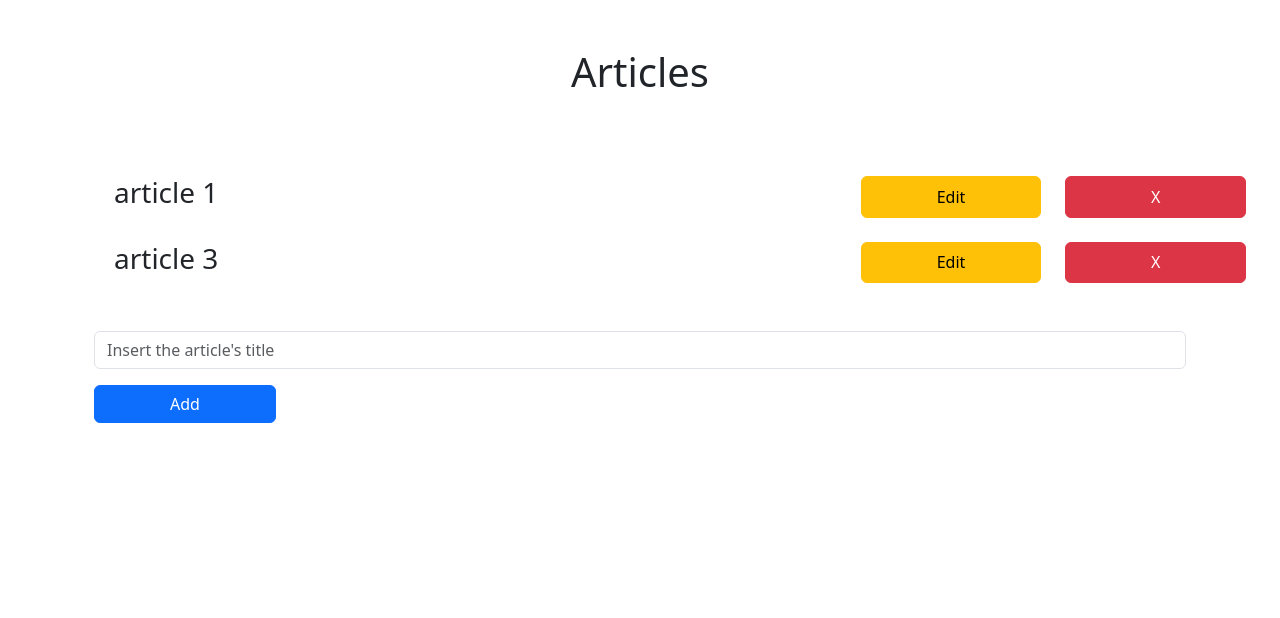
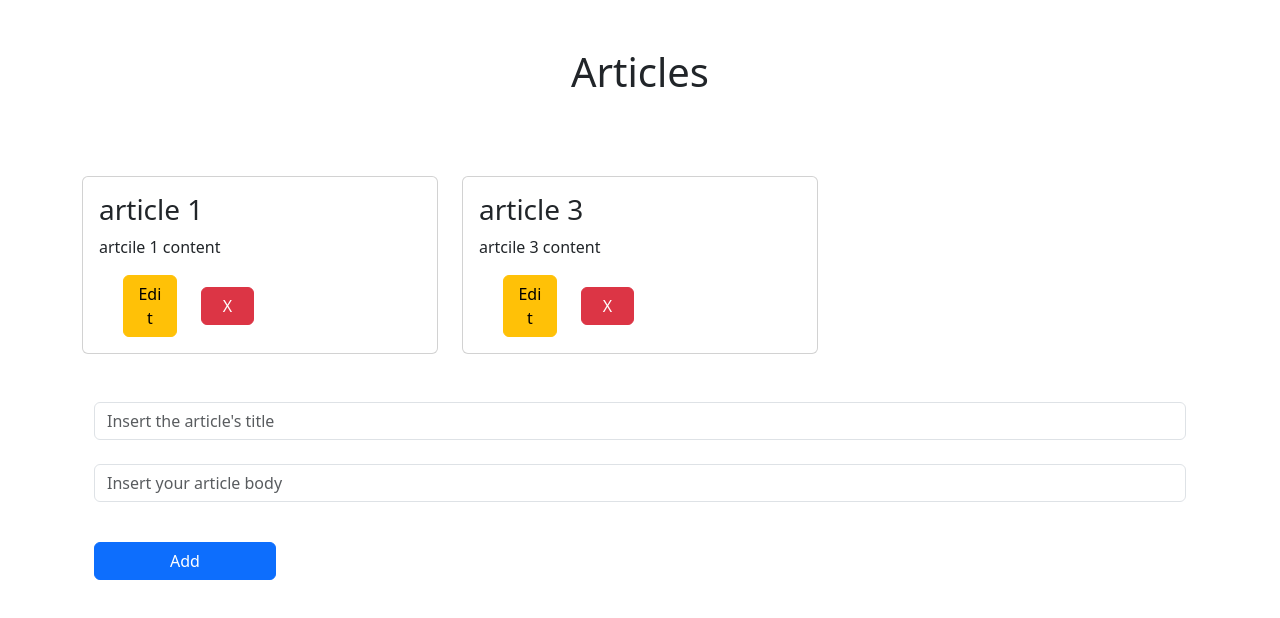
Before and after one commit to leonardopalluzzi/react-form, a React (Vite) app: page / in a window 1280 px wide. Shown: the top 618 px of the page. Built offline with nearby package versions, Linux system fonts and the light colour scheme.

Commit message:
Add content input to Articles and update layout to card display

```diff
--- a/src/components/Articles.jsx
+++ b/src/components/Articles.jsx
@@ -7,6 +7,7 @@ import UpdateOverlay from './UpdateOveraly'
 
 export default function Articles({ data }) {
     const [newArticle, setNewArticle] = useState('')
+    const [newContent, setNewContent] = useState('')
     const [articlesList, setNewList] = useState(data)
     const [display, setDisplay] = useState('d-none')
     const [itemId, setItemId] = useState('')
@@ -26,17 +27,19 @@ export default function Articles({ data }) {
         return id + 1;
     }
 
-    function handleSubmit(e, newArticle) {
+    function handleSubmit(e, newArticle, newContent) {
         e.preventDefault()
         console.log('submit');
 
 
         setNewList([...articlesList, {
             id: idCalc(nextId),
-            title: newArticle
+            title: newArticle,
+            content: newContent
         }])
 
         setNewArticle('')
+        setNewContent('')
     }
 
     function handleDelete(id) {
@@ -85,8 +88,11 @@ export default function Articles({ data }) {
         <>
             <UpdateOverlay display={display} setDisplay={setDisplay} handleUpdate={handleUpdate} newArticle={newArticle} setNewArticle={setNewArticle} />
             <div className="container">
-                <List articlesList={articlesList} handleEdit={handleEdit} handleDelete={handleDelete} />
-                <Input newArticle={newArticle} setNewArticle={setNewArticle} handleSubmit={handleSubmit} />
+                <div className="row">
+                    <List articlesList={articlesList} handleEdit={handleEdit} handleDelete={handleDelete} />
+                </div>
+
+                <Input setNewContent={setNewContent} newContent={newContent} newArticle={newArticle} setNewArticle={setNewArticle} handleSubmit={handleSubmit} />
             </div>
         </>
 
--- a/src/components/Input.jsx
+++ b/src/components/Input.jsx
@@ -1,12 +1,20 @@
-export default function Input({ newArticle, setNewArticle, handleSubmit }) {
+export default function Input({ newArticle, setNewArticle, handleSubmit, setNewContent, newContent }) {
     return (
         <div className="container">
-            <form className='insert_form d-flex flex-column my-5' onSubmit={e => handleSubmit(e, newArticle)} action="">
+            <form className='insert_form d-flex flex-column my-5' onSubmit={e => handleSubmit(e, newArticle, newContent)} action="">
                 <input
                     className="col-8 form-control"
                     onChange={(e) => setNewArticle(e.target.value)}
-                    value={newArticle} type="text"
+                    value={newArticle}
+                    type="text"
                     placeholder="Insert the article's title" />
+                <input
+                    onChange={(e) => setNewContent(e.target.value)}
+                    value={newContent}
+                    className="my-4 form-control"
+                    name=""
+                    id=""
+                    placeholder="Insert your article body"></input>
                 <button type="submit" className="col-2 btn btn-primary my-3">Add</button>
             </form>
         </div>
--- a/src/components/List.jsx
+++ b/src/components/List.jsx
@@ -3,15 +3,21 @@ export default function List({ articlesList, handleEdit, handleDelete }) {
         <>
             {
                 articlesList.map(item => (
-                    <div key={item.id} className="article my-4">
-                        <ul className='row art_list'>
-                            <li className="d-flex">
+                    <div key={item.id} className="col-4 gy-4" >
+                        <div className="card">
+                            <div className="card-body">
                                 <h3 className='col-8'>{item.title}</h3>
+                                <p>{item.content}</p>
                                 <button onClick={() => handleEdit(item.id)} className='btn btn-warning col-2 mx-4'>Edit</button>
                                 <button onClick={() => handleDelete(item.id)} className='btn btn-danger col-2'>X</button>
-                            </li>
-                        </ul>
-                    </div>
+                            </div>
+                        </div>
+                    </div >
+
+
+
+
+
                 ))
             }
         </>
--- a/src/index.css
+++ b/src/index.css
@@ -18,6 +18,7 @@
   position: absolute;
   width: 100%;
   height: 100%;
+  z-index: 9;
 }
 
 .container_articles {
@@ -28,6 +29,7 @@
   position: absolute;
   top: 10px;
   right: 10px;
+  z-index: 20;
 }
 
 .container_overlay {
@@ -42,4 +44,5 @@
   color: white;
   box-shadow: 1px 2px 3px black;
   width: 80%;
+  z-index: 10;
 }
```
